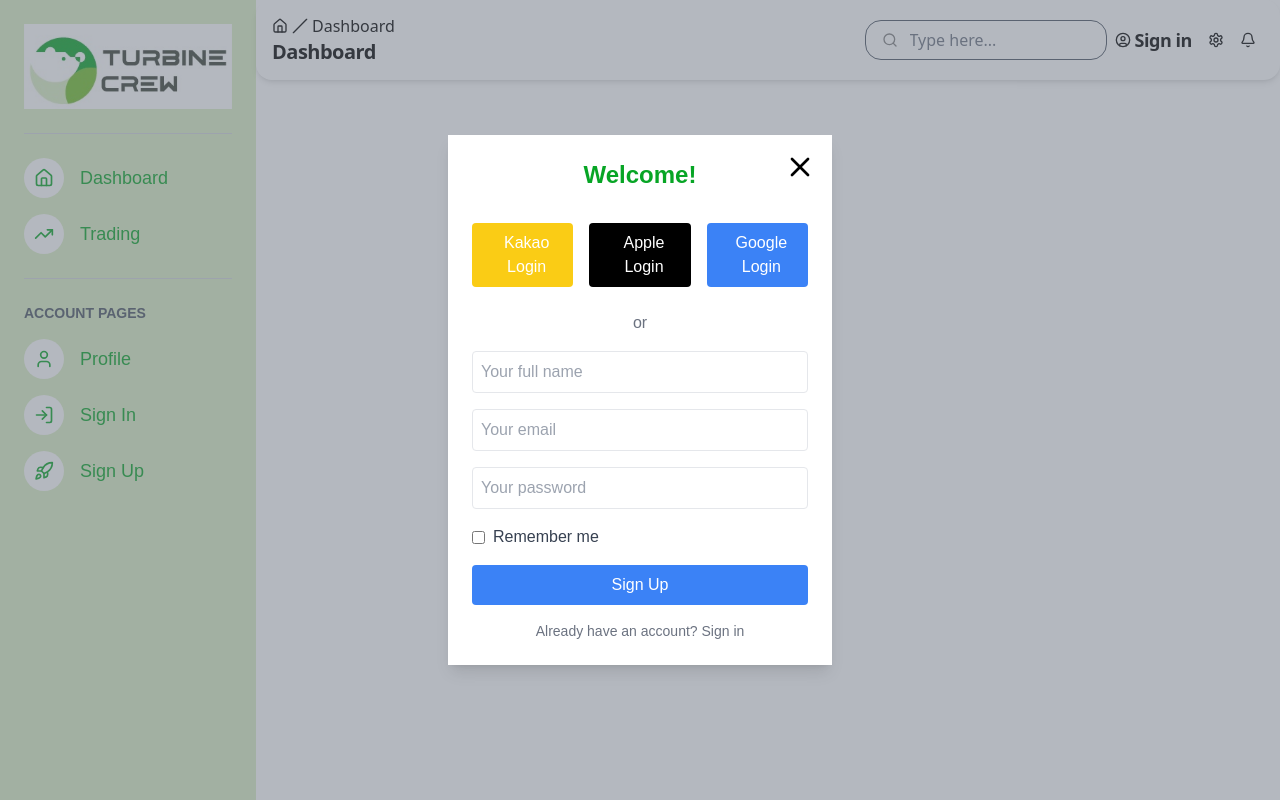
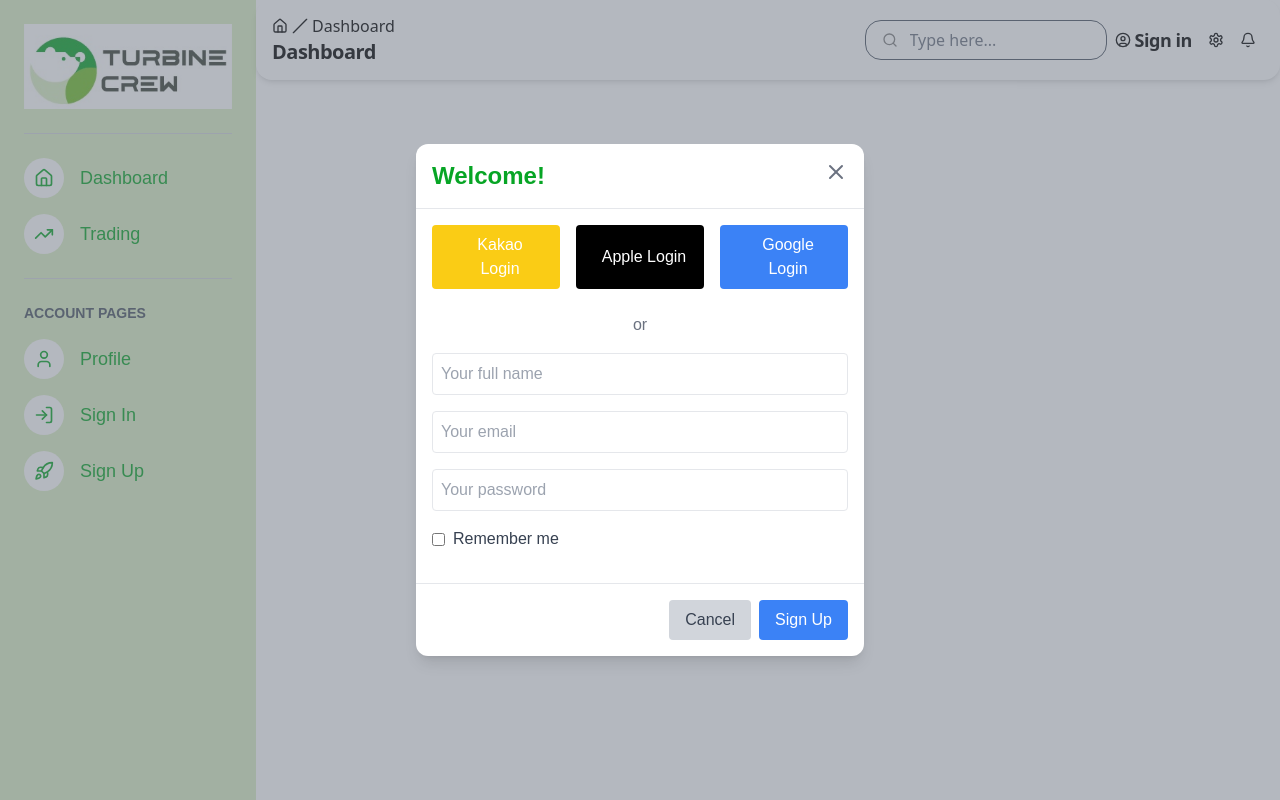
Before and after one commit to turbinecrew/turbin_electrical, a Next.js app: page / in a window 1280 px wide. Both pictures are taken after a click on the button "Sign In". Built offline with nearby package versions, Linux system fonts and the light colour scheme.

Commit message:
⚡️: export default function 형태로 모달 컴포넌트 리팩토링

```diff
--- a/package.json
+++ b/package.json
@@ -12,7 +12,7 @@
 	"dependencies": {
 		"animate": "^1.0.0",
 		"axios": "^1.7.9",
-		"lucide-react": "^0.465.0",
+		"lucide-react": "^0.468.0",
 		"next": "15.0.3",
 		"react": "^18.3.1",
 		"react-dom": "^18.3.1",
--- a/src/common/Modal.tsx
+++ b/src/common/modal/index.tsx
@@ -1,5 +1,5 @@
+import { X } from "lucide-react"
 import React, { ReactNode } from "react"
-import { X } from "lucide-react"
 
 type ModalProps = {
 	isOpen: boolean
@@ -41,20 +41,20 @@ type ModalHeaderProps = {
 
 export const ModalHeader = ({ children, className }: ModalHeaderProps) => {
 	return (
-		<div className={`border-b p-4 text-lg font-bold ${className}`}>
+		<div className={`border-b p-4 text-lg font-bold ${className || ""}`}>
 			{children}
 		</div>
 	)
 }
 
-// Modal context
+// Modal Context
 type ModalContextProps = {
 	children: ReactNode
 	className?: string
 }
 
 export const ModalContext = ({ children, className }: ModalContextProps) => {
-	return <div className={`p-4 ${className}`}>{children}</div>
+	return <div className={`p-4 ${className || ""}`}>{children}</div>
 }
 
 // Modal Footer
@@ -65,7 +65,9 @@ type ModalFooterProps = {
 
 export const ModalFooter = ({ children, className }: ModalFooterProps) => {
 	return (
-		<div className={`flex justify-end space-x-2 border-t p-4 ${className}`}>
+		<div
+			className={`flex justify-end space-x-2 border-t p-4 ${className || ""}`}
+		>
 			{children}
 		</div>
 	)
--- a/src/components/custom/modal/sign-in-modal/index.tsx
+++ b/src/components/custom/modal/sign-in-modal/index.tsx
@@ -1,30 +1,29 @@
-import React from "react"
-import { X } from "lucide-react"
-
-type ModalProps = {
+import { Modal, ModalHeader, ModalContext, ModalFooter } from "@/common/modal"
+type SignInModalPT = {
+	isOpen: boolean
 	closeModal: () => void
 }
 
-const SignInModal: React.FC<ModalProps> = ({ closeModal }) => {
-	const handleSubmit = (event: React.FormEvent) => {
-		event.preventDefault()
-		// 로그인 처리 로직 추가해야 함
-	}
+export function SignInModal({ isOpen, closeModal }: SignInModalPT) {
+	if (!isOpen) return null
 
 	return (
-		<div className="fixed inset-0 flex items-center justify-center bg-gray-500 bg-opacity-50">
-			<div className="relative w-96 rounded-lg bg-white p-6 shadow-lg">
-				{/* X 아이콘을 이용한 Close 버튼 */}
-				<div className="absolute right-4 top-4">
-					<button type="button" onClick={closeModal} className="text-black">
-						<X size={32} /> {/* X 아이콘 크기를 32로 키움 */}
-					</button>
+		<Modal isOpen={isOpen} closeModal={closeModal}>
+			{/* 헤더 */}
+			<ModalHeader>
+				<div className="flex items-center justify-between">
+					<h2 className="text-2xl font-semibold">Welcome!</h2>
+					<button
+						type="button"
+						onClick={closeModal}
+						className="text-black hover:text-gray-700"
+					></button>
 				</div>
+			</ModalHeader>
 
-				{/* 제목 */}
-				<h2 className="mb-8 text-center text-2xl font-semibold">Welcome!</h2>
-
-				{/* 소셜 로그인 버튼들  */}
+			{/* 컨텍스트: 로그인 내용 */}
+			<ModalContext>
+				{/* 소셜 로그인 버튼들 */}
 				<div className="mb-6 flex justify-between gap-4">
 					<button className="flex w-full items-center justify-center rounded bg-yellow-400 px-4 py-2 text-white">
 						<i className="fab fa-kakao mr-2 text-yellow-500"></i>
@@ -40,11 +39,11 @@ const SignInModal: React.FC<ModalProps> = ({ closeModal }) => {
 					</button>
 				</div>
 
-				{/* "or" 구분 */}
+				{/* "or" 구분선 */}
 				<div className="mb-4 text-center text-gray-500">or</div>
 
 				{/* 기본 로그인 폼 */}
-				<form onSubmit={handleSubmit}>
+				<form>
 					<input
 						type="text"
 						placeholder="Your full name"
@@ -69,27 +68,22 @@ const SignInModal: React.FC<ModalProps> = ({ closeModal }) => {
 							Remember me
 						</label>
 					</div>
-					<button
-						type="submit"
-						className="w-full rounded bg-blue-500 py-2 text-white"
-					>
-						Sign Up
-					</button>
 				</form>
+			</ModalContext>
 
-				{/* 계정이 이미 있는 경우 로그인 링크 */}
-				<div className="mt-4 flex justify-center">
-					<button
-						type="button"
-						onClick={closeModal}
-						className="text-sm text-gray-500"
-					>
-						Already have an account? Sign in
-					</button>
-				</div>
-			</div>
-		</div>
+			{/* 푸터 */}
+			<ModalFooter>
+				<button
+					type="button"
+					onClick={closeModal}
+					className="rounded bg-gray-300 px-4 py-2 text-gray-700 hover:bg-gray-400"
+				>
+					Cancel
+				</button>
+				<button className="rounded bg-blue-500 px-4 py-2 text-white hover:bg-blue-600">
+					Sign Up
+				</button>
+			</ModalFooter>
+		</Modal>
 	)
 }
-
-export default SignInModal
--- a/src/components/custom/modal/sign-up-modal/index.tsx
+++ b/src/components/custom/modal/sign-up-modal/index.tsx
@@ -1,12 +1,13 @@
-import React from "react"
-import { Modal, ModalHeader, ModalContext, ModalFooter } from "../Modal"
+import { Modal, ModalHeader, ModalContext, ModalFooter } from "@/common/modal"
 
-type SignUpModalProps = {
+type SignUpModalPT = {
 	isOpen: boolean
 	closeModal: () => void
 }
 
-const SignUpModal: React.FC<SignUpModalProps> = ({ isOpen, closeModal }) => {
+export function SignUpModal({ isOpen, closeModal }: SignUpModalPT) {
+	if (!isOpen) return null
+
 	return (
 		<Modal isOpen={isOpen} closeModal={closeModal}>
 			<ModalHeader>
@@ -45,5 +46,3 @@ const SignUpModal: React.FC<SignUpModalProps> = ({ isOpen, closeModal }) => {
 		</Modal>
 	)
 }
-
-export default SignUpModal
--- a/src/components/custom/sidebar/index.tsx
+++ b/src/components/custom/sidebar/index.tsx
@@ -4,8 +4,9 @@ import Link from "next/link"
 import { Home, User, LogIn, Rocket, TrendingUp } from "lucide-react"
 import Image from "next/image"
 import { useState } from "react"
-import SignInModal from "../modal/sign-in-modal"
-import SignUpModal from "../modal/sign-up-modal"
+
+import { SignInModal } from "../modal/sign-in-modal"
+import { SignUpModal } from "../modal/sign-up-modal"
 
 export default function Sidebar() {
 	const [isSignInModalOpen, setIsSignInModalOpen] = useState(false)
@@ -120,7 +121,14 @@ export default function Sidebar() {
 				</div>
 			</nav>
 
-			{isSignInModalOpen && <SignInModal closeModal={toggleSignInModal} />}
+			{/* SignIn Modal */}
+			{isSignInModalOpen && (
+				<SignInModal
+					isOpen={isSignInModalOpen}
+					closeModal={toggleSignInModal}
+				/>
+			)}
+			{/* SignUp Modal */}
 			{isSignUpModalOpen && (
 				<SignUpModal
 					isOpen={isSignUpModalOpen}
```
Also changed, not shown: 1 other file (tests, documents, lock files or other folders).
